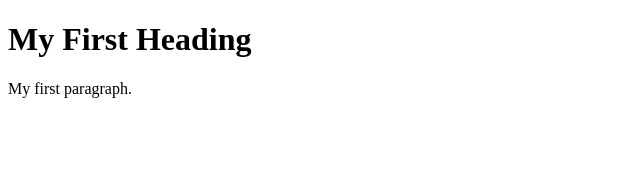
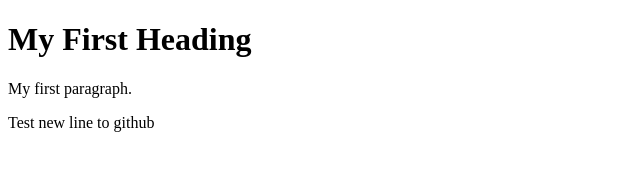
Before and after one commit to jacknaaa/myfirstrepo, a plain HTML site: page index.html in a window 1280 px wide. Shown: the whole page, without its empty margins (0-640 px from the left). Drawn offline with Linux system fonts and the light colour scheme.

Commit message:
add new line

```diff
--- a/index.html
+++ b/index.html
@@ -9,6 +9,7 @@
 
 <h1>My First Heading</h1>
 <p>My first paragraph.</p>
+<p>Test new line to github</p>
 
 </body>
 </html>
```
